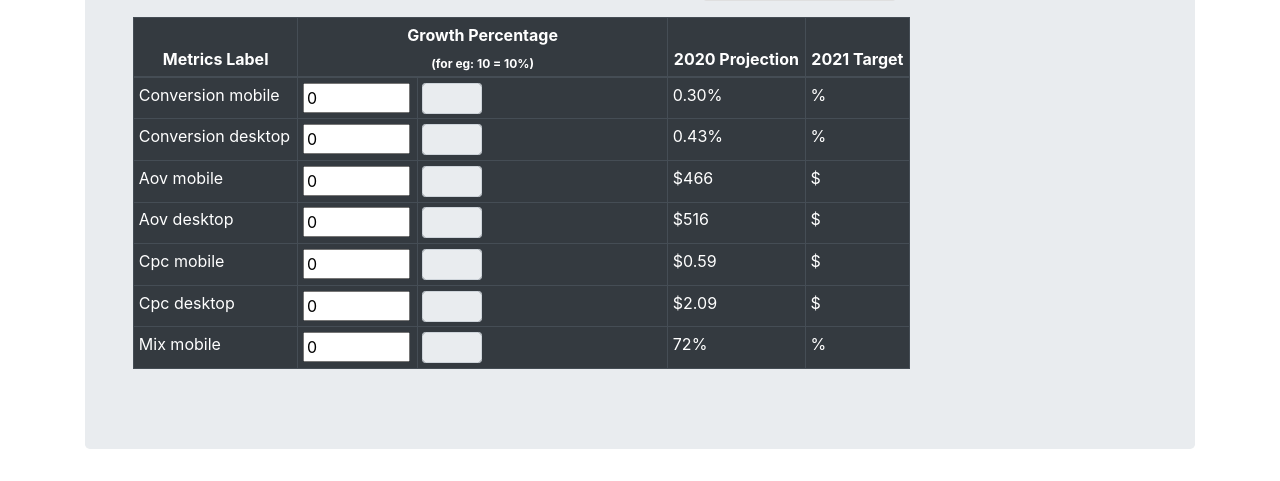
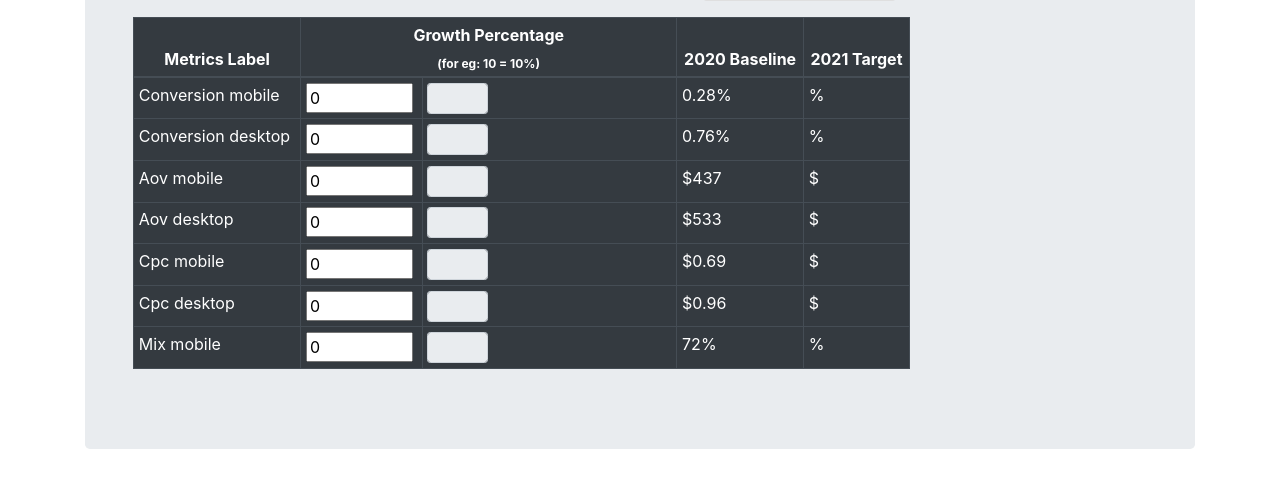
Before and after one commit to querybridge-llc/budget_scenario, a Django app: page /budgetcalc/ in a window 1280 px wide. Shown: the part 519-1000 px from the top of the page. Run offline with Django 3.2, Linux system fonts and the light colour scheme; some libraries are stand-ins or nearby versions.

Commit message:
Projection to Baseline

```diff
--- a/wantlin/templates/budgetcalc.html
+++ b/wantlin/templates/budgetcalc.html
@@ -79,7 +79,7 @@
         <tr>
           <th scope="col" class="text-center">Metrics Label</th>
           <th scope="col" class="text-center" colspan="2">Growth Percentage <br><sub>(for eg: 10 = 10%)</sub></br></th>
-          <th scope="col" class="text-center">2020 Projection</th>
+          <th scope="col" class="text-center">2020 Baseline</th>
           <th scope="col" class="text-center">2021 Target</th>
         </tr>
       </thead>
@@ -91,7 +91,7 @@
           <td>
           <input type="text" id="textInput1" class="form-control form-control-sm col-3 " value="" readonly>
           </td>
-          <td>0.30%</td>
+          <td>0.28%</td>
           <td>{{request.GET.conversion_mobile |floatformat:4|intcomma|mul:100}}%</td>
         </tr>
 
@@ -103,7 +103,7 @@
           <td>
           <input type="text" id="textInput2" class="form-control form-control-sm col-3 " value="" readonly>
           </td>
-          <td>0.43%</td>
+          <td>0.76%</td>
           <td>{{request.GET.conversion_desktop |floatformat:4|intcomma|mul:100}}%</td>
         </tr>
 
@@ -114,7 +114,7 @@
           <td>
           <input type="text" id="textInput3" class="form-control form-control-sm col-3 " value="" readonly>
           </td>
-          <td>$466</td>
+          <td>$437</td>
           <td>${{request.GET.aov_mobile |floatformat:0|intcomma }}</td>
         </tr>
 
@@ -125,7 +125,7 @@
           <td>
           <input type="text" id="textInput4" class="form-control form-control-sm col-3 " value="" readonly>
           </td>
-          <td>$516</td>
+          <td>$533</td>
           <td>${{request.GET.aov_desktop |floatformat:0|intcomma}}</td>
         </tr>
 
@@ -136,7 +136,7 @@
           <td>
           <input type="text" id="textInput5" class="form-control form-control-sm col-3 " value="" readonly>
           </td>
-          <td>$0.59</td>
+          <td>$0.69</td>
           <td>${{request.GET.cpc_mobile |floatformat:2|intcomma}}</td>
         </tr>
 
@@ -147,7 +147,7 @@
           <td>
           <input type="text" id="textInput6" class="form-control form-control-sm col-3 " value="" readonly>
           </td>
-          <td>$2.09</td>
+          <td>$0.96</td>
           <td>${{request.GET.cpc_desktop |floatformat:2|intcomma}}</td>
         </tr>
 
```
